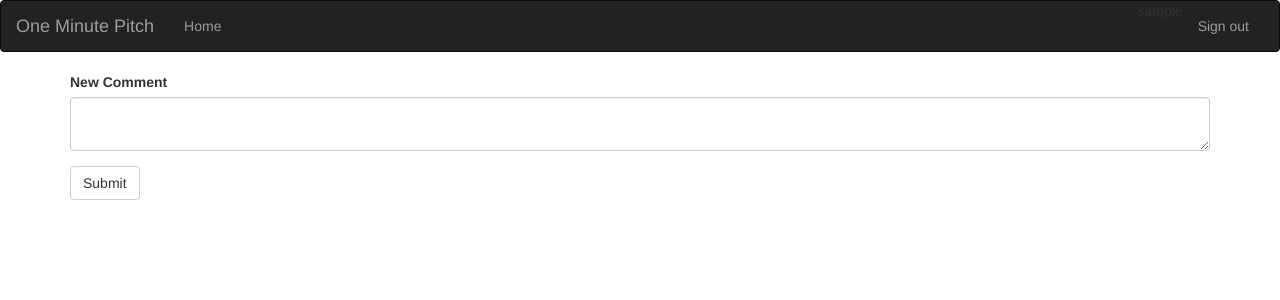
After one commit to mwerumuchai/one-minute-pitch, a Flask app: page /pitch/new/1 in a window 1280 px wide. The commit adds this page. Shown: the top 300 px of the page. Run offline with Flask 2, Linux system fonts and the light colour scheme; the visitor is signed in with stand-in values (Sample User, id 1); data comes from the database, SQL or seed files in the repository; data that the repository does not hold is empty; some libraries are stand-ins or nearby versions.

Commit message:
Creatinf comment section

```diff
--- a/app/main/forms.py
+++ b/app/main/forms.py
@@ -4,3 +4,7 @@ from wtforms import StringField,TextAreaField,SubmitField
 class PeptalkForm(FlaskForm):
     content = TextAreaField('New Pitch')
     submit = SubmitField('Submit')
+
+class CommentForm(FlaskForm):
+    comment_section_id = TextAreaField('New Comment')
+    submit = SubmitField('Submit')
--- a/app/main/views.py
+++ b/app/main/views.py
@@ -1,9 +1,9 @@
 from flask import render_template,redirect,url_for,abort
 from . import main
-from ..models import Category, User,Peptalk
+from ..models import Category, User,Peptalk, Comments
 from .. import db
 from flask_login import login_required, current_user
-from .forms import PeptalkForm
+from .forms import PeptalkForm,CommentForm
 
 # Views
 @main.route('/')
@@ -26,7 +26,7 @@ def category(id):
     title = "Pitches"
     return render_template('category.html', title = title, category = category,pitches = pitches)
 
-# Dynamic routing
+# Dynamic routing for pitches
 @main.route('/category/pitch/new/<int:id>', methods = ['GET','POST'])
 @login_required
 def new_pitch(id):
@@ -45,3 +45,36 @@ def new_pitch(id):
 
     title = 'New pitch'
     return render_template('new_pitches.html', title = title, pitch_form = form)
+
+# Dynamic routing for one pitch
+@main.route('/pitch/<int:id>', methods = ['GET','POST'])
+@login_required
+def single_pitch(id):
+    '''
+    FUnction the returns a single pitch for comment to be added
+    '''
+    pitches = Peptalk.query.get(id)
+    comment = Comments.get_comments(id)
+    # print(comment)
+    title = 'Comment Section'
+    return render_template('pitch.html', title = title, pitches = pitches, comment = comment)
+
+
+# Dynamic routing for comment section
+@main.route('/pitch/new/<int:id>', methods = ['GET','POST'])
+@login_required
+def new_comment(id):
+    '''
+    Function that returns a list of comments for the particular pitch
+    '''
+    form = CommentForm()
+    pitches = Peptalk.query.filter_by(id=id).first()
+
+    if form.validate_on_submit():
+        comment_section_id = form.comment_section_id.data
+        new_comment = Comments(comment_section_id=comment_section_id,user_id=current_user.id,pitches_id=pitches.id)
+        new_comment.save_comment()
+        return redirect(url_for('.category', id = pitches.id))
+
+    title = 'New Comment'
+    return render_template('comments.html', title = title, comment_form = form)
--- a/app/models.py
+++ b/app/models.py
@@ -49,6 +49,7 @@ class Peptalk(db.Model):
     date_posted = db.Column(db.DateTime,default=datetime.utcnow)
     user_id = db.Column(db.Integer,db.ForeignKey("users.id"))
     category_id = db.Column(db.Integer,db.ForeignKey("categories.id"))
+    comment = db.relationship("Comments", backref="peptalk", lazy = "dynamic")
 
 
 
@@ -84,6 +85,7 @@ class User(UserMixin,db.Model):
     password_hash=db.Column(db.String(255))
     pass_secure = db.Column(db.String(255))
     pitches = db.relationship("Peptalk", backref="user", lazy = "dynamic")
+    comment = db.relationship("Comments", backref="user", lazy = "dynamic")
 
     # securing our passwords
     @property
@@ -101,3 +103,28 @@ class User(UserMixin,db.Model):
 
     def __repr__(self):
         return f'User {self.username}'
+
+#Comments
+class Comments(db.Model):
+    '''
+    Comment class that creates new comments from users in pitches
+    '''
+    __tablename__ = 'comment'
+
+    # add columns
+    id = db.Column(db. Integer,primary_key = True)
+    comment_section_id = db.Column(db.String(255))
+    user_id = db.Column(db.Integer,db.ForeignKey("users.id"))
+    pitches_id = db.Column(db.Integer,db.ForeignKey("pitches.id"))
+
+    def save_comment(self):
+        '''
+        Save the comments per pitch
+        '''
+        db.session.add(self)
+        db.session.commit()
+
+    @classmethod
+    def get_comments(self,id):
+        comment = Comments.query.filter_by(pitches_id=id).all()
+        return comment
--- /dev/null
+++ b/app/templates/comments.html
@@ -0,0 +1,5 @@
+ {% extends 'base.html' %} {% import 'bootstrap/wtf.html' as wtf %} {% block content %}
+<div class="container">
+  {{wtf.quick_form(comment_form)}}
+</div>
+{% endblock %}
```
Also changed, not shown: app/templates/macros.html (+18 -2 lines), app/templates/pitch.html (added, +9 -0 lines), migrations/versions/77c1c6624d4f_third_migration.py (added, +36 -0 lines).
